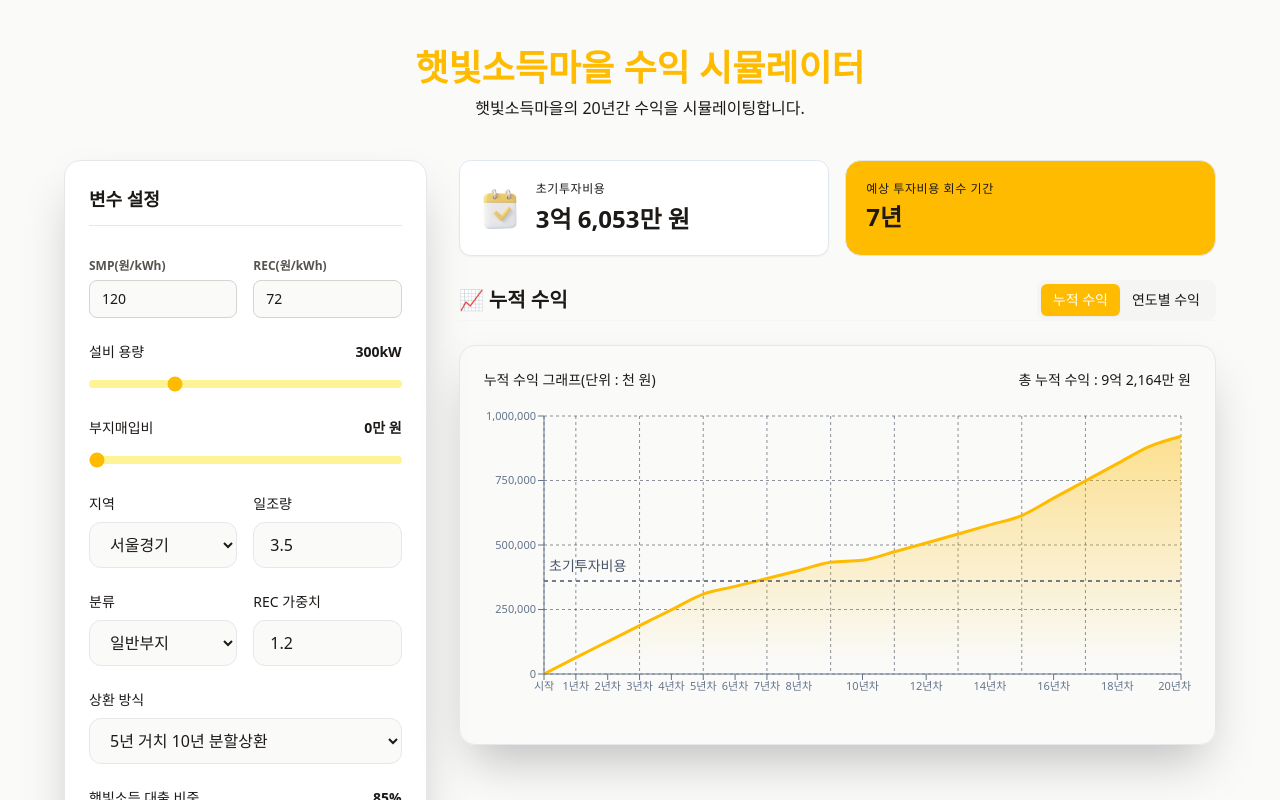
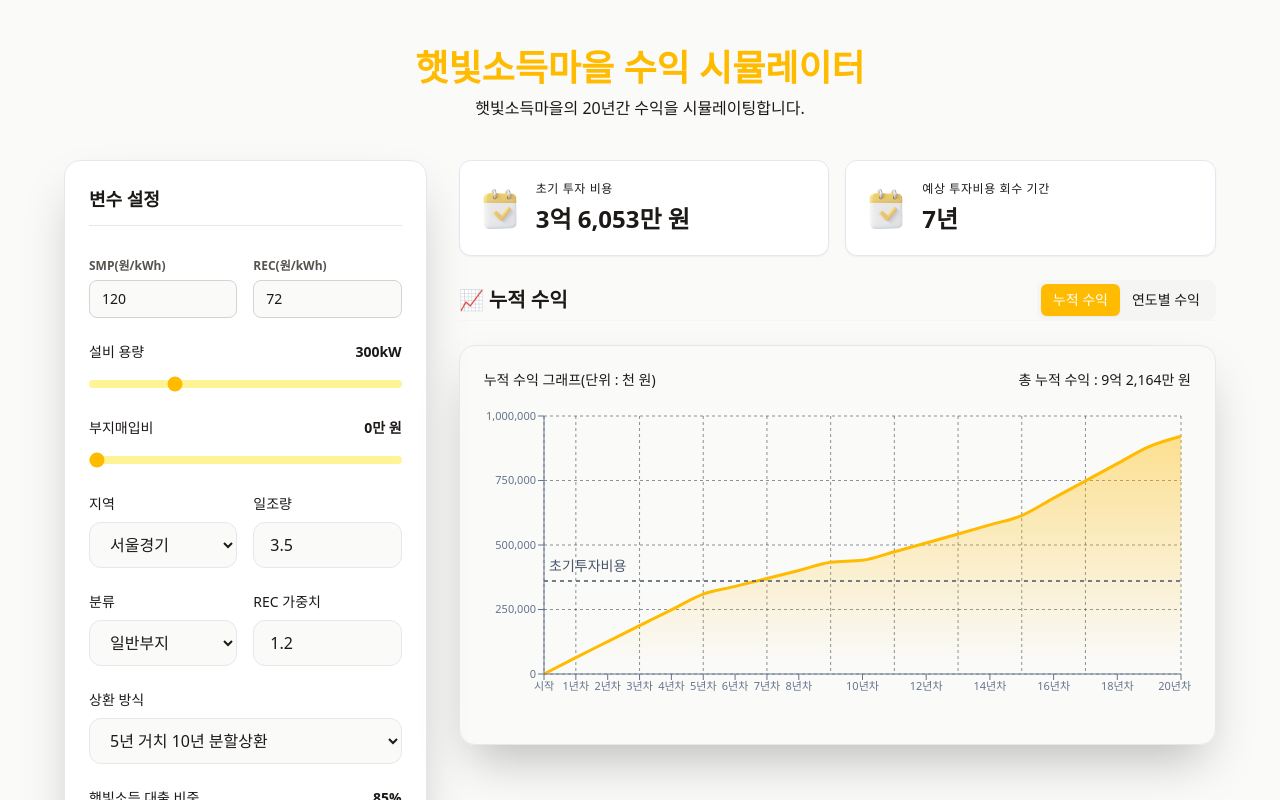
Before and after one commit to Hayley-Song/SolarPowerGeneration, a React (Vite) app: page / in a window 1280 px wide. Shown: the top 800 px of the page. Built offline with nearby package versions, Linux system fonts and the light colour scheme.

Commit message:
Update ChartView.jsx

```diff
--- a/src/components/ChartView.jsx
+++ b/src/components/ChartView.jsx
@@ -13,6 +13,7 @@ import {
 } from 'recharts';
 import { formatKoreanWon } from '../utils/calculators';
 import React, { useState } from 'react';
+import moneyIcon from '../assets/money.svg';
 import calendarIcon from '../assets/calendar.svg';
 
 export default function ChartView({ data }) {
@@ -27,13 +28,8 @@ export default function ChartView({ data }) {
     <section className="lg:col-span-2 flex flex-col gap-6 sticky top-6 h-fit">
       {/* 요약 카드 */}
       <div className="grid grid-cols-1 md:grid-cols-2 gap-4">
-        <StatCard title="초기투자비용" value={formatKoreanWon(initialExpense)} icon={calendarIcon} />
-        <div className="bg-primary p-5 rounded-2xl border">
-          <p className="text-xs mainText uppercase tracking-wider mb-1">
-            예상 투자비용 회수 기간
-          </p>
-          <p className="text-2xl font-black text-mainText">{yearResult}</p>
-        </div>
+        <StatCard title="초기 투자 비용" value={formatKoreanWon(initialExpense)} icon={moneyIcon} />
+        <StatCard title="예상 투자비용 회수 기간" value={yearResult} icon={calendarIcon} />
       </div>
 
       {/* 상단 탭 전환 버튼 */}
```
